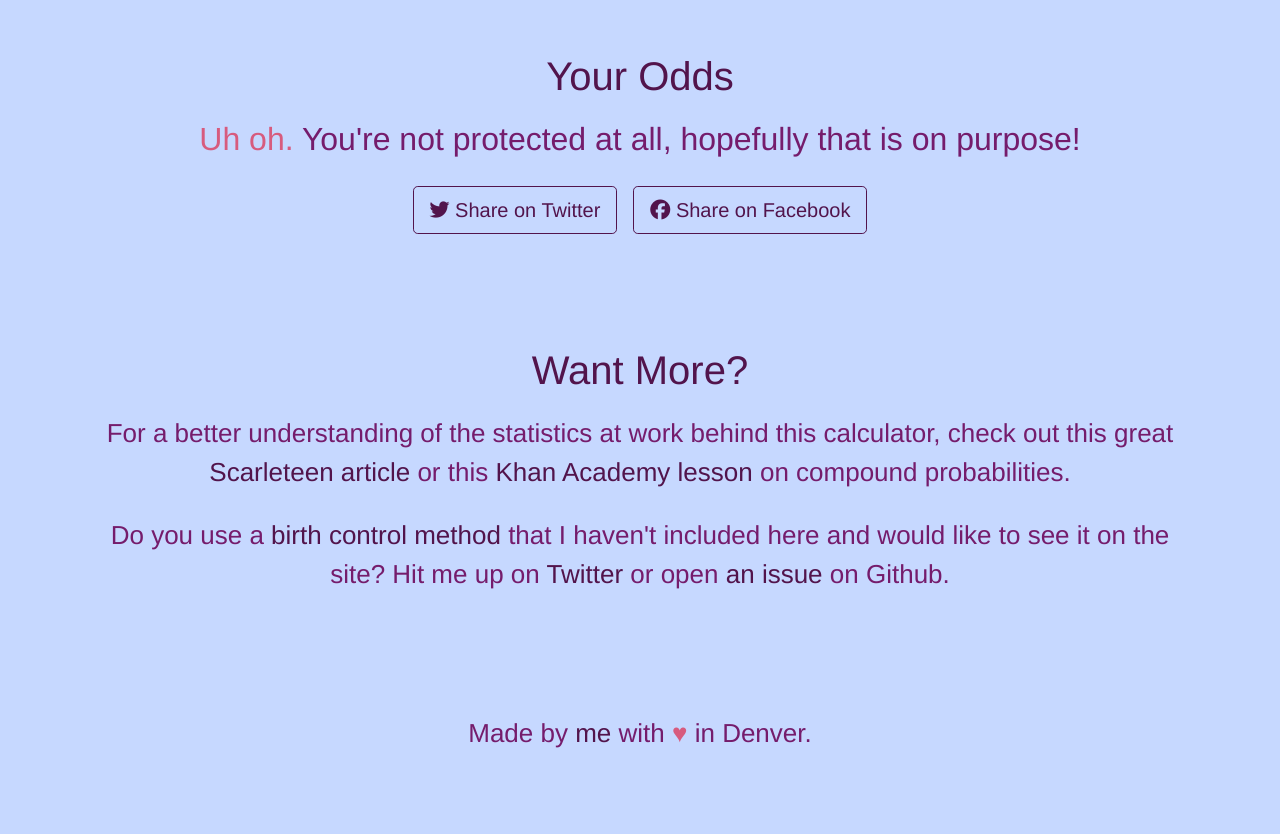
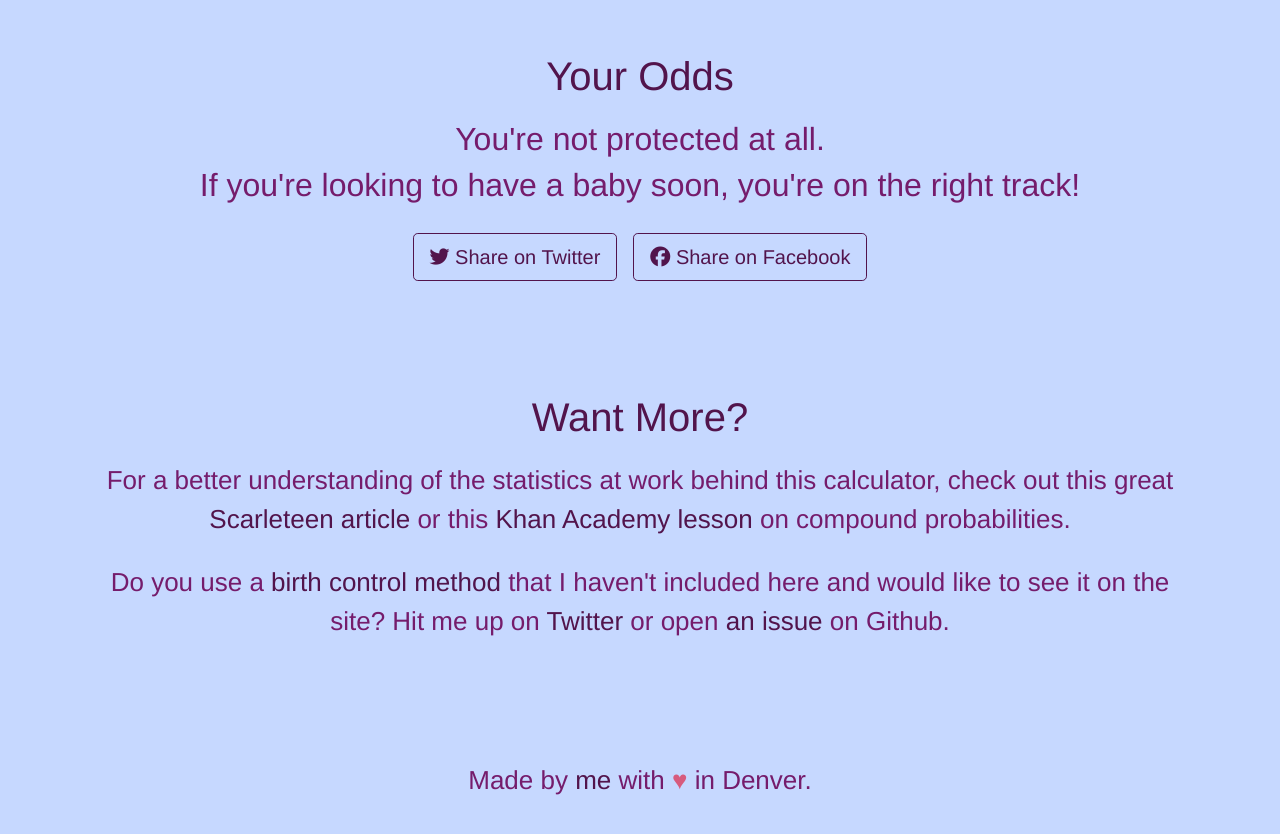
Before and after one commit to jakerockland/safesexstats, a React (Create React App) app: page / in a window 1280 px wide. Shown: the part 1940-2774 px from the top of the page. Built offline with nearby package versions, Linux system fonts and the light colour scheme; a web font is replaced by a local one.

Commit message:
copy updates

```diff
--- a/src/components/YourOdds.js
+++ b/src/components/YourOdds.js
@@ -75,14 +75,17 @@ export default class YourOdds extends Component {
     if (numberedOdds === 0) {
       if (percentOdds === "0.0") {
         return (
-          <h2><span className="color-medium-dark">Uh oh.</span> You're not protected at all, hopefully that is on purpose!</h2>
+          <span>
+            <h2>You're not protected at all.</h2>
+            <h2>If you're looking to have a baby soon, you're on the right track!</h2>
+          </span>
         )
       }
 
       return (
         <span>
-          <h2><span className="color-medium-dark">Uh oh.</span> You're barely protected at all (only <span className="color-medium-dark">{percentOdds}%</span>).</h2>
-          <h2>Hopefully that is on purpose!</h2>
+          <h2>You're barely protected at all (only <span className="color-medium-dark">{percentOdds}%</span>).</h2>
+            <h2>If you're looking to have a baby soon, you're on the right track!</h2>
         </span>
       )
     }
@@ -96,7 +99,7 @@ export default class YourOdds extends Component {
     return (
       <span>
         <h2>Your contraceptive use should be about <span className="color-medium-dark">{percentOdds}%</span> effective!</h2>
-        <h2>That means your chances of getting pregnant are roughly <span className="color-medium-dark">{fraction.numerator} in {fraction.denominator}</span>.</h2>
+        <h2>That means about <span className="color-medium-dark">{fraction.numerator} in every {fraction.denominator}</span> people using your method(s) will get get pregnant each year.</h2>
       </span>
     );
   }
```
